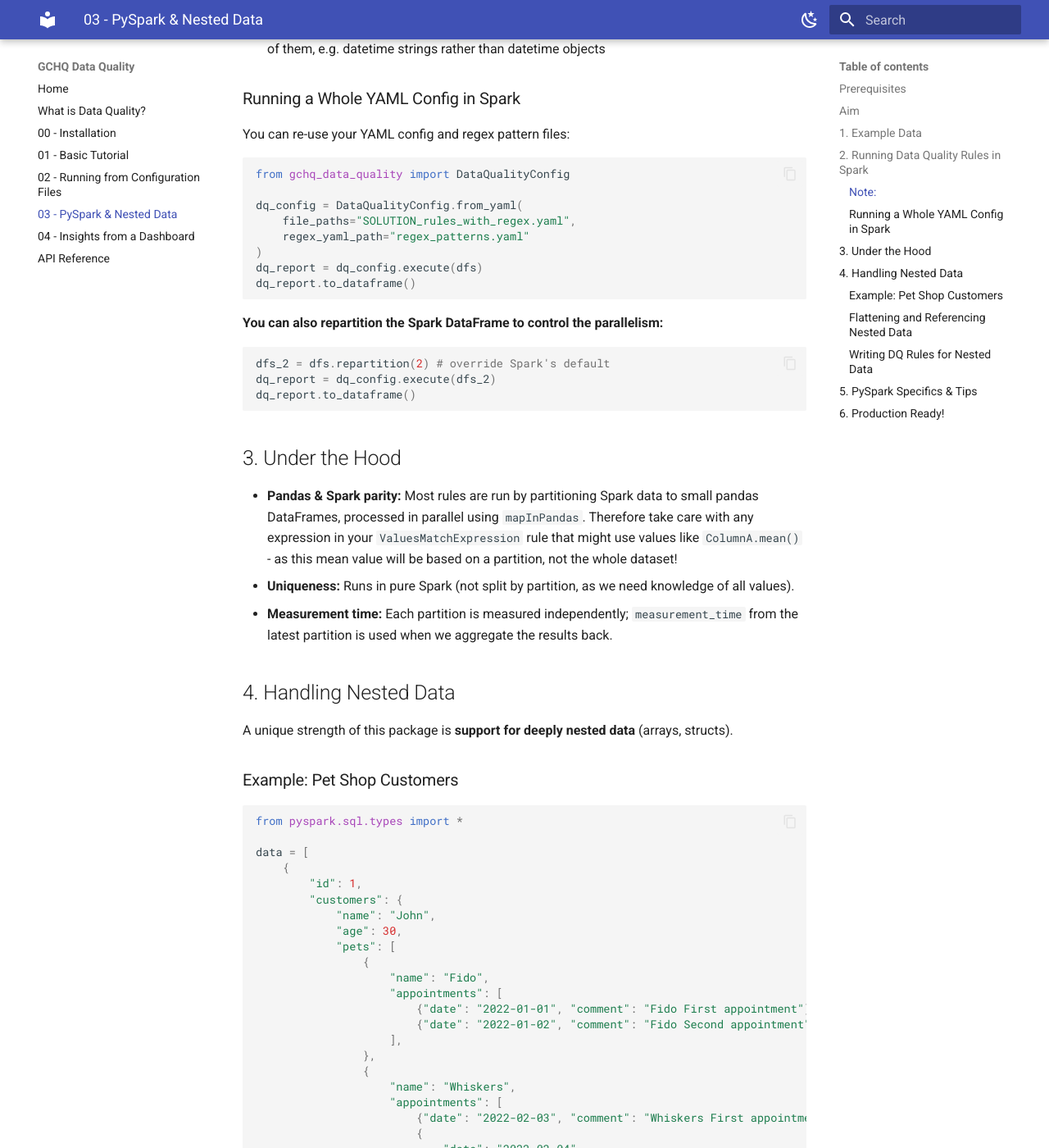
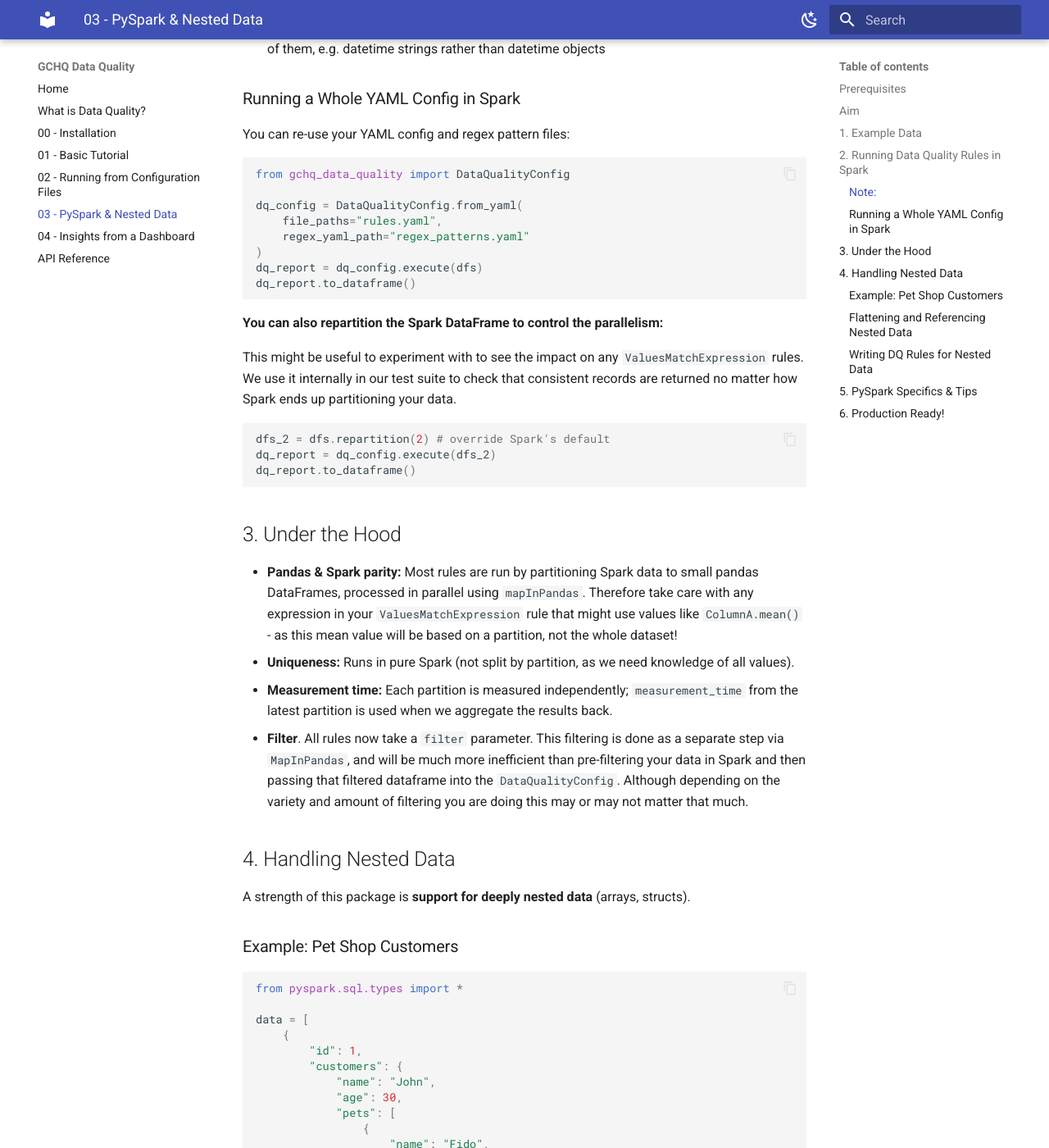
Before and after one commit to gchq/gchq-data-quality, an MkDocs documentation site: the page built from docs/python-pyspark.md, in a window 1280 px wide and 1400 px high, scrolled down 1662 px. Shown: the whole window at 82% size. Built offline with MkDocs 1.6.1 and Material for MkDocs 9.7.7, drawn with Linux system fonts in a browser that asks for light colours; some of the changed text lies outside the part shown.

Commit message:
reviewed and edited docs for readability and new features

````diff
--- a/docs/python-pyspark.md
+++ b/docs/python-pyspark.md
@@ -77,7 +77,7 @@ You can re-use your YAML config and regex pattern files:
 from gchq_data_quality import DataQualityConfig
 
 dq_config = DataQualityConfig.from_yaml(
-    file_paths="SOLUTION_rules_with_regex.yaml",
+    file_paths="rules.yaml",
     regex_yaml_path="regex_patterns.yaml"
 )
 dq_report = dq_config.execute(dfs)
@@ -85,6 +85,8 @@ dq_report.to_dataframe()
 ```
 
 **You can also repartition the Spark DataFrame to control the parallelism:**
+
+This might be useful to experiment with to see the impact on any `ValuesMatchExpression` rules. We use it internally in our test suite to check that consistent records are returned no matter how Spark ends up partitioning your data.
 
 ```python
 dfs_2 = dfs.repartition(2) # override Spark's default
@@ -98,11 +100,12 @@ dq_report.to_dataframe()
 - **Pandas & Spark parity:** Most rules are run by partitioning Spark data to small pandas DataFrames, processed in parallel using `mapInPandas`. Therefore take care with any expression in your `ValuesMatchExpression` rule that might use values like `ColumnA.mean()` - as this mean value will be based on a partition, not the whole dataset!
 - **Uniqueness:** Runs in pure Spark (not split by partition, as we need knowledge of all values).
 - **Measurement time:** Each partition is measured independently; `measurement_time` from the latest partition is used when we aggregate the results back.
+- **Filter**. All rules now take a `filter` parameter. This filtering is done as a separate step via `MapInPandas`, and will be much more inefficient than pre-filtering your data in Spark and then passing that filtered dataframe into the `DataQualityConfig`. Although depending on the variety and amount of filtering you are doing this may or may not matter that much.
 
 
 ## 4. Handling Nested Data
 
-A unique strength of this package is **support for deeply nested data** (arrays, structs).
+A strength of this package is **support for deeply nested data** (arrays, structs).
 
 ### Example: Pet Shop Customers
 
@@ -279,9 +282,10 @@ dq_pets_nested_report.to_dataframe()
 ```
 
 ## 5. PySpark Specifics & Tips
+
 - It's OK to sample, you don't need to measure all your data to get a repeatable data quality pass rate; experiment to find the best sample size.
 - **No records failed IDS (row numbers):** Invalid row numbers are not reported (Spark DataFrames are unordered).
-- **Column name mapping:** After flattening, columns are renamed (`.` -> `_`, etc). If generating configs from a report, you may have to "reverse" the renaming when moving from report output to config file.
+- **Column name mapping:** After flattening, columns are renamed (`.` -> `_`, etc). If generating configs from a report, you may have to "reverse" the renaming when moving from report output to config file. Just do a local find-and-replace to do this.
 - **DataFrame-wide statistics:** `ValuesMatchExpression` rules using group statistics can be unreliable on partitioned data (e.g. `col1 <= other_col.mean()`). For reliable results, repartition to a single worker or precompute the statistic.
 - **Timezones:** Always coerce to UTC. Spark can assign local timezones in datetimes without a timezone (depending on local configuration) and cause subtle errors in DQ Timeliness rules.
 
````
Also changed, not shown: docs/python-advanced.md (+6 -2 lines), docs/python-basic.md (+6 -8 lines).
